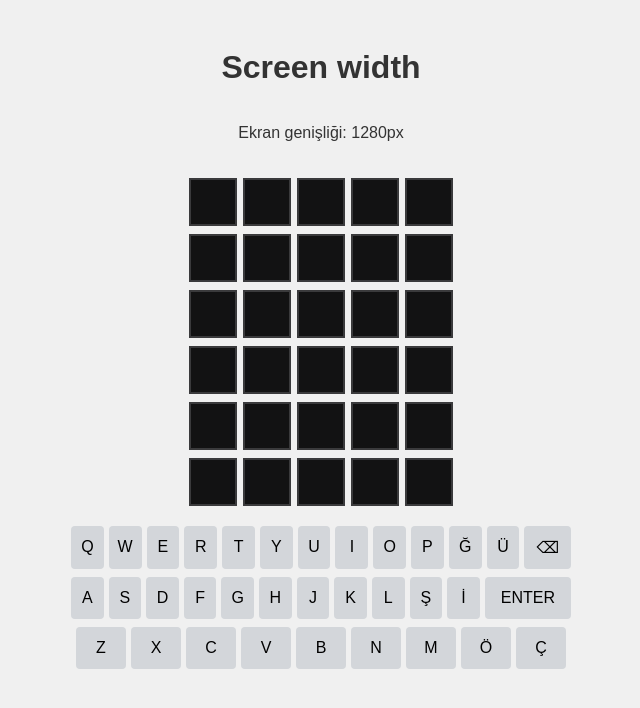
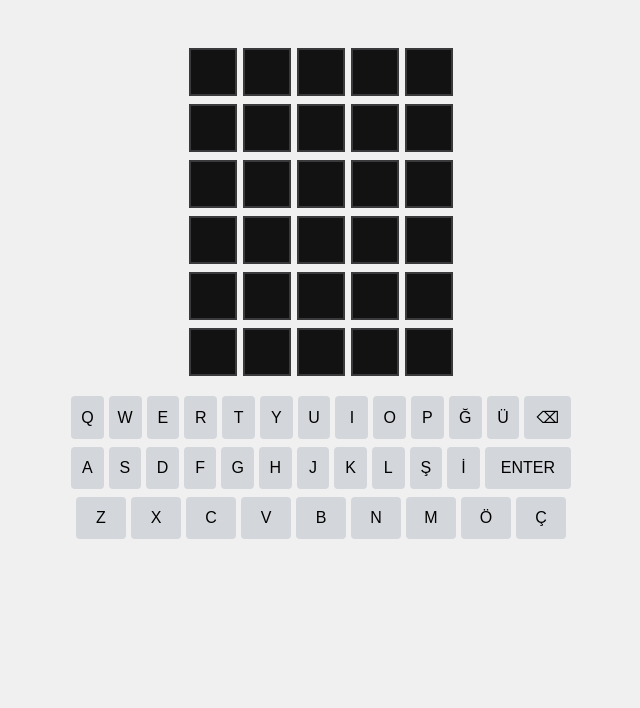
Before and after one commit to cankirkgz/wordle-clone, a plain HTML site: page index.html in a window 1280 px wide. Shown: the whole page, without its empty margins (319-959 px from the left). Drawn offline with Linux system fonts and the light colour scheme.

Commit message:
last commit

```diff
--- a/index.html
+++ b/index.html
@@ -8,8 +8,6 @@
     <script src="script.js" defer></script>
 </head>
 <body>
-    <h1>Screen width</h1>
-    <p id="screen-width"></p>
     <div id="game-board">
         <div class="row">
             <div class="tile" id="0-0"></div>
```
